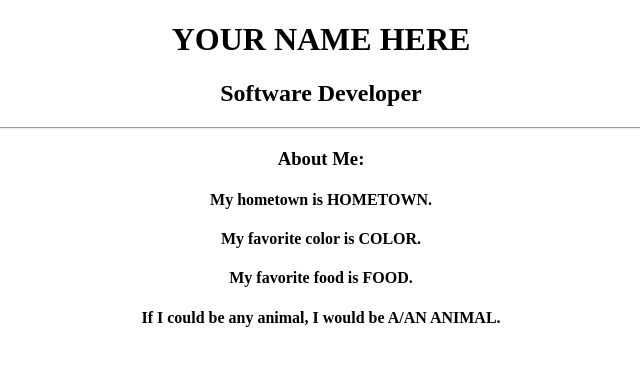
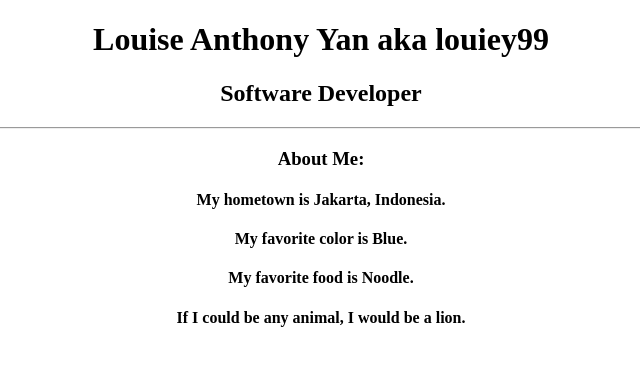
Before and after one commit to louiey99/my-first-repo, a plain HTML site: page index.html in a window 1280 px wide. Shown: the whole page, without its empty margins (319-959 px from the left). Drawn offline with Linux system fonts and the light colour scheme.

Commit message:
edited content of index page

```diff
--- a/index.html
+++ b/index.html
@@ -7,14 +7,14 @@
 		  </head>
 		  <body>
 			<div align="center">
-				<h1>YOUR NAME HERE</h1>
+				<h1>Louise Anthony Yan aka louiey99</h1>
 				<h2>Software Developer</h2>
 				<hr>
 				<h3>About Me:</h3>
-					<h4>My hometown is HOMETOWN.</h4>
-					<h4>My favorite color is COLOR.</h4>
-					<h4>My favorite food is FOOD.</h4>
-					<h4>If I could be any animal, I would be A/AN ANIMAL.</h4>
+					<h4>My hometown is Jakarta, Indonesia.</h4>
+					<h4>My favorite color is Blue.</h4>
+					<h4>My favorite food is Noodle.</h4>
+					<h4>If I could be any animal, I would be a lion.</h4>
 			</div>
 		  </body>
 		</html>
```
